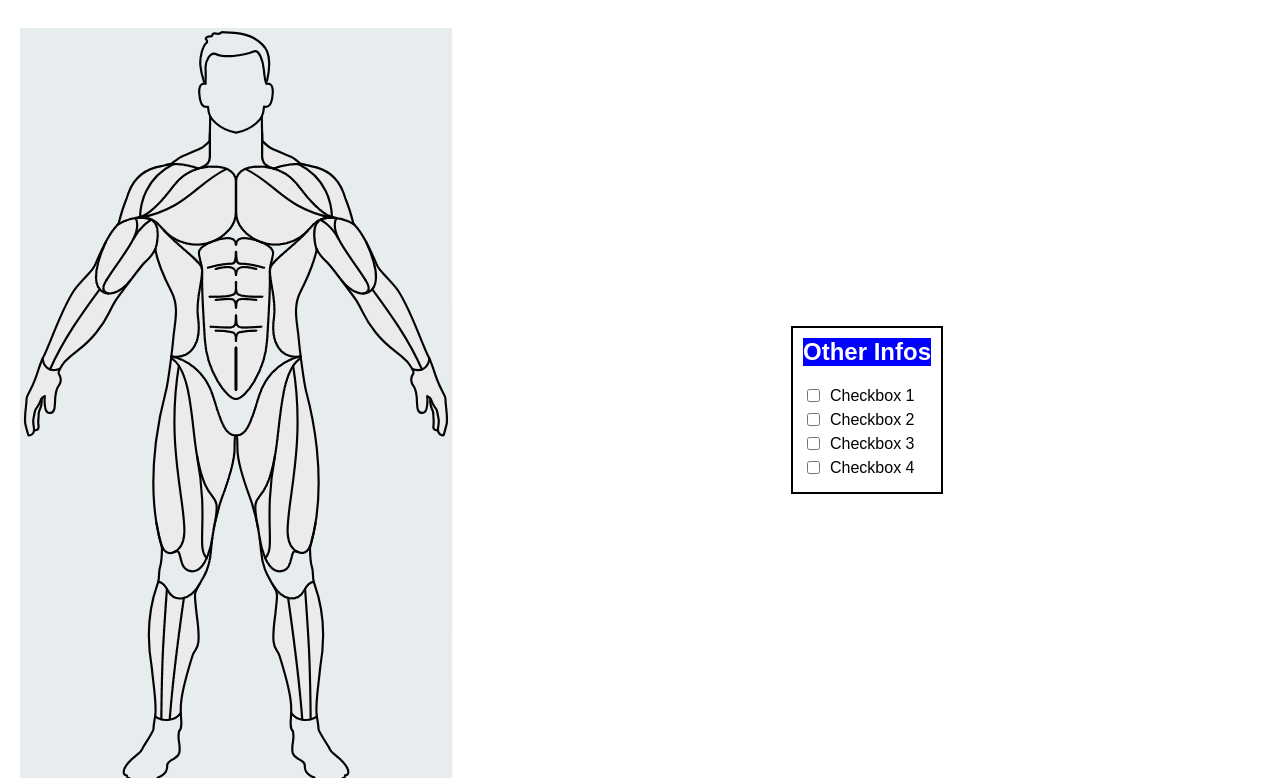
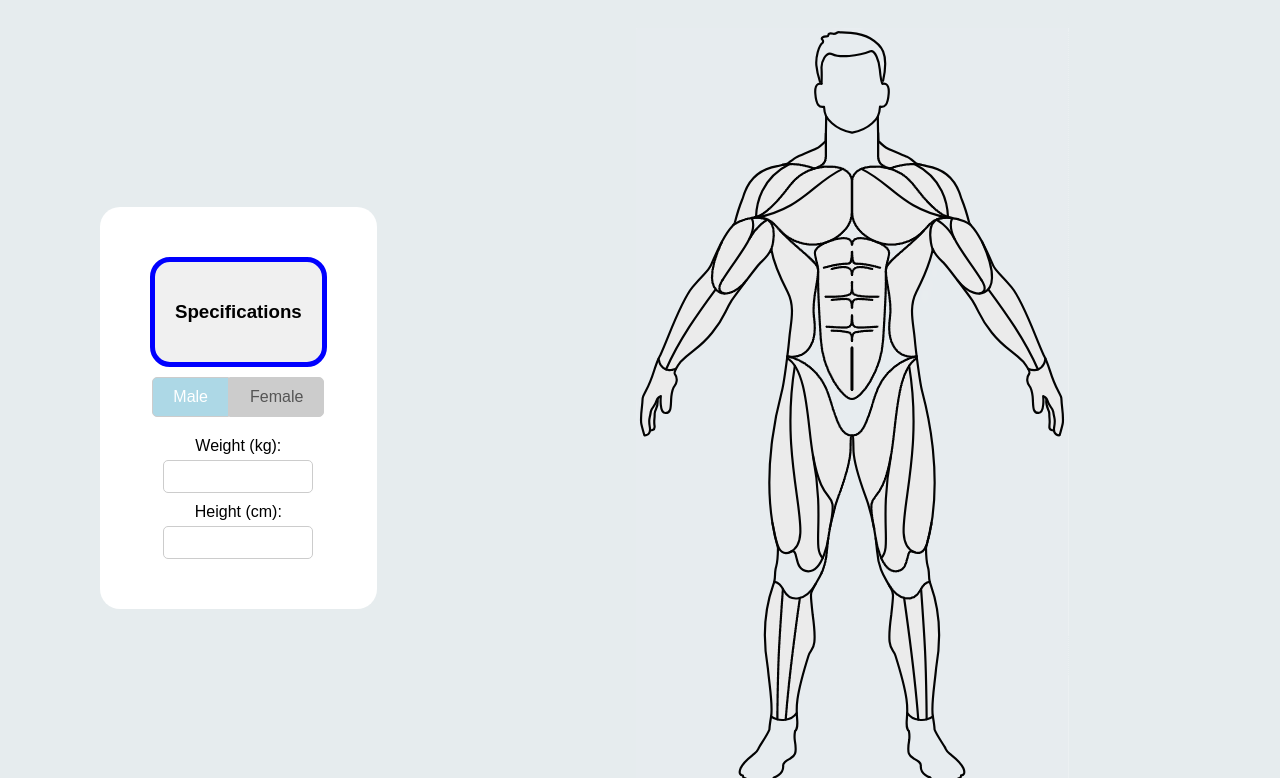
Before and after one commit to Gregster31/MuscleMe, a website: page userInput.html in a window 1280 px wide. Shown: the part 99-877 px from the top of the page. Drawn offline with Linux system fonts and the light colour scheme.

Commit message:
Updated the UI

```diff
--- a/script.js
+++ b/script.js
@@ -1,5 +1,5 @@
 // Get the image element
-const API_KEY = 'API key'; //to change
+const API_KEY = 'sk-proj-cGRLvZHWMfDi6QqxwveCT3BlbkFJGsasRo8FrGwbwjp8MV7Z'; //to change
 const bodyImage = document.getElementById('body-image');
 const responseTextarea = document.getElementById('response');
 
--- a/style.css
+++ b/style.css
@@ -2,7 +2,7 @@ body {
     font-family: Arial, Helvetica, sans-serif;
     margin: 0;
     padding: 0;
-    background-color: white;
+    background-color: #e6ecee;
 }
 
 .title {
@@ -11,6 +11,7 @@ body {
     background-color: #f0f0f0;
     border: 5px solid blue;
     margin: 10px;
+    border-radius: 20px;
 }
 
 .title h1 {
@@ -66,3 +67,86 @@ body {
     padding: 10px;
 
 }
+
+.grid-container {
+    display: grid;
+    grid-template-columns: 1.5fr 1fr 1fr 1fr; /* 4 equal columns */
+  }
+
+  .specifications {
+    grid-column: 1 / span 1; /* Span 1 column */
+    margin-left: 50px;
+    display: flex;
+    justify-content: center; /* Horizontally center the specifications-box */
+    align-items: center; /* Vertically center the specifications-box */
+    height: 100vh; /* Optional: adjust height as needed */
+}
+.specifications-box {
+    background-color: white;
+    border-radius: 20px;
+    padding: 40px;
+}
+
+  .image {
+    grid-column: span 3; /* Span 3 columns */
+    display: flex;
+    justify-content: center; /* Center the content horizontally */
+    align-items: center; /* Center the content vertically */
+  }
+
+  .gender-toggle {
+    display: flex;
+    align-items: center;
+    justify-content: center; /* Center horizontally */
+}
+
+.gender-toggle input[type="radio"] {
+    display: none;
+}
+
+.gender-toggle label {
+    cursor: pointer;
+    padding: 10px 20px;
+    background-color: #ccc;
+    color: #555;
+    border: 1px solid #ccc;
+    border-radius: 5px;
+}
+
+.gender-toggle input[type="radio"]:checked + label {
+    background-color: lightblue; /* Change background color for checked state */
+    color: white; /* Change text color for checked state */
+}
+
+.gender-toggle input[type="radio"]:nth-of-type(1) + label {
+    border-top-right-radius: 0;
+    border-bottom-right-radius: 0;
+}
+
+.gender-toggle input[type="radio"]:nth-of-type(2) + label {
+    border-top-left-radius: 0;
+    border-bottom-left-radius: 0;
+}
+
+.gender-toggle input[type="radio"]#female:checked + label {
+    background-color: pink; /* Change background color to pink when female is chosen */
+}
+
+.user-input {
+    text-align: center;
+    margin-top: 20px;
+}
+
+.user-input label {
+    display: block;
+    margin-bottom: 5px;
+}
+
+.user-input input[type="number"] {
+    width: 150px;
+    padding: 8px;
+    border: 1px solid #ccc;
+    border-radius: 5px;
+    margin-bottom: 10px;
+    box-sizing: border-box;
+}
--- a/userInput.html
+++ b/userInput.html
@@ -8,38 +8,34 @@
 </head>
 <body>
     <div class="title">
-        <h1>Muscle Trainer</h1>
+        <h1>Elite Muscle Trainer</h1>
     </div>
-    <div class="bottom-content">
-        <div class="left-content">
-            <img id="body-image" src="../../../img/body-image.png" alt="Image">
-        </div>
-        <div class="right-content">
-            <div class="info-box">
-                <div class="right-title">
-                    <h2>Other Infos</h2>
+    <div class="grid-container">
+        <div class="specifications">
+            <div class="specifications-box">
+                <div class="title">
+                    <h3>Specifications</h3>
                 </div>
-                <div class="checkboxes">
-                    <div class="checkbox-item">
-                        <input type="checkbox" id="checkbox1">
-                        <label for="checkbox1">Checkbox 1</label>
-                    </div>
-                    <div class="checkbox-item">
-                        <input type="checkbox" id="checkbox2">
-                        <label for="checkbox2">Checkbox 2</label>
-                    </div>
-                    <div class="checkbox-item">
-                        <input type="checkbox" id="checkbox3">
-                        <label for="checkbox3">Checkbox 3</label>
-                    </div>
-                    <div class="checkbox-item">
-                        <input type="checkbox" id="checkbox4">
-                        <label for="checkbox4">Checkbox 4</label>
-                    </div>
+                <div class="gender-toggle">
+                    <input type="radio" id="male" name="gender" value="male" checked>
+                    <label for="male">Male</label>
+                    <input type="radio" id="female" name="gender" value="female">
+                    <label for="female">Female</label>
+                </div>
+                <div class="user-input">
+                    <label for="weight">Weight (kg):</label>
+                    <input type="number" id="weight" name="weight">
+                    <label for="height">Height (cm):</label>
+                    <input type="number" id="height" name="height">
                 </div>
             </div>
         </div>
-    </div>
+        <div class="image">
+            <img id="body-image" src="../../../img/body-image.png" alt="Image">
+        </div>
+        <div class="image"></div>
+        <div class="image"></div>
+      </div>
     <div>
         <h2>Response:</h2>
         <textarea id="response" rows="20" style="width: 80%;" readonly></textarea>
```
